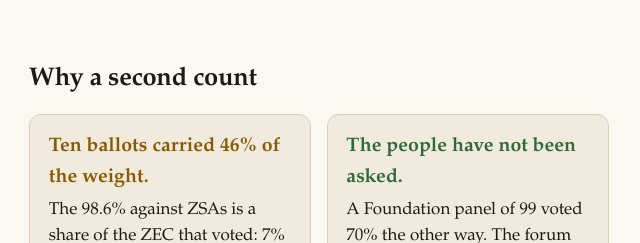
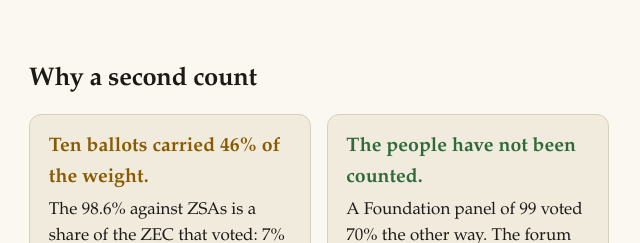
Before and after one commit to nikkolasg/zcash-agora, a plain HTML site: page site/index.html in a window 1280 px wide. Shown: the part 1020-1263 px from the top of the page, 321-961 px from the left. Drawn offline with Linux system fonts and the light colour scheme.

Commit message:
home page: the people have not been counted (they were asked, in the coinholder poll)
Co-Authored-By: Claude Fable 5.2 <noreply@anthropic.com>

```diff
--- a/site/index.html
+++ b/site/index.html
@@ -50,7 +50,7 @@
   <h2>Why a second count</h2>
   <div class="boxes why">
     <div class="box2 coins"><span class="big">Ten ballots carried 46% of the weight.</span>The 98.6% against ZSAs is a share of the ZEC that voted: 7% of the supply, in 204 ballots.</div>
-    <div class="box2"><span class="big">The people have not been asked.</span>A Foundation panel of 99 voted 70% the other way. The forum has 842 active members. Nobody counts people.</div>
+    <div class="box2"><span class="big">The people have not been counted.</span>A Foundation panel of 99 voted 70% the other way. The forum has 842 active members. Nobody counts people.</div>
     <div class="box2 coins"><span class="big">Both counts are fair.</span>Coinholders carry the risk of the currency. Zcash's roots protect people equally, whatever they hold.</div>
     <div class="box2"><span class="big">Neither decides. Both inform.</span>The people's count goes next to the coins' count, in a public log anyone can recount.</div>
   </div>
```
Also changed, not shown: site/index.src.html (+1 -1 lines).
